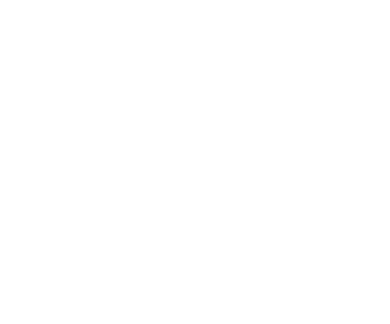
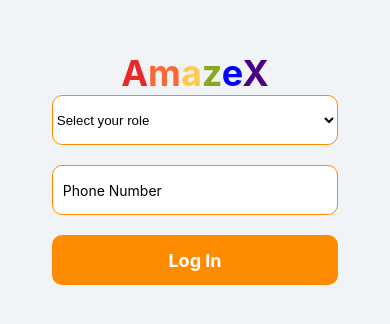
Before and after one commit to PranjalKesarwani/e-cart-dashboard, a React Native app: screen /LoginScreen in a window 390 px wide. Before the commit this address had no page. Shown: the part 254-578 px from the top of the page. Built offline with nearby package versions, Linux system fonts and the light colour scheme.

Commit message:
login screen done

```diff
--- a/package.json
+++ b/package.json
@@ -10,6 +10,7 @@
     "test": "jest"
   },
   "dependencies": {
+    "@react-native-picker/picker": "^2.7.6",
     "@react-navigation/drawer": "^6.6.15",
     "@react-navigation/native": "^6.1.17",
     "@react-navigation/native-stack": "^6.9.26",
--- /dev/null
+++ b/src/components/Title.tsx
@@ -0,0 +1,58 @@
+import React, { useEffect, useState } from 'react';
+import { View, Text, StyleSheet, Button } from 'react-native';
+import { NavigationProp } from '@react-navigation/native';
+import { NativeStackScreenProps } from '@react-navigation/native-stack';
+
+type TitleProps = {
+
+    fontSize:number;
+    fontWeight: any;
+
+}
+
+const Title = ({fontSize,fontWeight}:TitleProps) => {
+
+
+
+
+  return (
+    <Text style={{ fontSize: fontSize, fontWeight: fontWeight }}>
+      <Text style={styles.red}>A</Text>
+      <Text style={styles.orange}>m</Text>
+      <Text style={styles.yellow}>a</Text>
+      <Text style={styles.green}>z</Text>
+      <Text style={styles.blue}>e</Text>
+      <Text style={styles.indigo}>X</Text>
+    </Text>
+
+  );
+};
+
+export default Title;
+
+const styles = StyleSheet.create({
+
+  title: {
+    fontSize: 36, // Larger fontsize for the app's name
+    fontWeight: 'bold', // Good fontweight for the app's name
+  },
+  red: {
+    color: '#E72929', // Red color
+  },
+  orange: {
+    color: '#FC6736', // Orange color
+  },
+  yellow: {
+    color: '#FFC94A', // Yellow color
+  },
+  green: {
+    color: '#87A922', // Green color
+  },
+  blue: {
+    color: '#0000ff', // Blue color
+  },
+  indigo: {
+    color: '#4b0082', // Indigo color
+  },
+
+});
--- a/src/navigation/AppNavigator.tsx
+++ b/src/navigation/AppNavigator.tsx
@@ -7,6 +7,7 @@
 import SplashScreen from '../screens/SplashScreen';
 import DrawerNavigator from './DrawerNavigator';
 import AuthScreen from '../screens/AuthScreen';
+import LoginScreen from '../screens/LoginScreen';
 
 const Stack = createNativeStackNavigator<RootStackParamList>();
 
@@ -18,6 +19,7 @@
       headerShown: false,
     }} initialRouteName='SplashScreen'>
       <Stack.Screen name='SplashScreen' component={SplashScreen} />
+      <Stack.Screen name='LoginScreen' component={LoginScreen} />
       <Stack.Screen name='AuthScreen' component={AuthScreen} />
 
     <Stack.Screen name="DrawerNavigator" component={DrawerNavigator} />
--- a/src/navigation/DrawerNavigator.tsx
+++ b/src/navigation/DrawerNavigator.tsx
@@ -14,6 +14,7 @@
 import OrderHistoryScreen from '../screens/OrderHistoryScreen';
 import UploadProductScreen from '../screens/UploadProductScreen';
 import SettingsScreen from '../screens/SettingsScreen';
+import KhataScreen from '../screens/KhataScreen';
 
 const DrawerNavigator = () => {
   const Drawer = createDrawerNavigator<RootDrawerParamList>();
@@ -28,6 +29,7 @@
       <Drawer.Screen name="EditStockScreen" component={EditStockScreen} />
       <Drawer.Screen name="OrderHistoryScreen" component={OrderHistoryScreen} />
       <Drawer.Screen name="UploadProductScreen" component={UploadProductScreen}  />
+      <Drawer.Screen name="KhataScreen" component={KhataScreen}  />
       <Drawer.Screen name="SettingsScreen" component={SettingsScreen}  />
 
     </Drawer.Navigator>
--- a/src/screens/LoginScreen/index.tsx
+++ b/src/screens/LoginScreen/index.tsx
@@ -1,28 +1,90 @@
 import { NativeStackScreenProps } from '@react-navigation/native-stack';
-import React from 'react';
-import { View, Text, StyleSheet } from 'react-native';
-import {  RootStackParamList } from '../../types/types';
+import React, { useState } from 'react';
+import { View, Text, StyleSheet, TextInput, TouchableOpacity } from 'react-native';
+import { Picker } from '@react-native-picker/picker';
+import { RootStackParamList } from '../../types/types';
+import Title from '../../components/Title';
 
 type LoginScreenProps = NativeStackScreenProps<RootStackParamList, "LoginScreen">;
 
 const LoginScreen = ({ navigation }: LoginScreenProps) => {
-
-
-
-
+  const [role, setRole] = useState('');
+  const [phoneNumber, setPhoneNumber] = useState('');
 
   return (
-   <View>
-    <Text>LoginScreen </Text>
-   </View>
+    <View style={styles.container}>
+    <Title fontSize={36} fontWeight={"bold"} />
+      <View style={styles.dropdownContainer}>
+        <Picker
+          selectedValue={role}
+          onValueChange={(itemValue) => setRole(itemValue)}
+          style={styles.picker}
+        >
+          <Picker.Item label="Select your role" value="" />
+          <Picker.Item label="Seller" value="seller" />
+          <Picker.Item label="Delivery Boy" value="delivery_boy" />
+        </Picker>
+      </View>
+
+      <TextInput
+        style={styles.input}
+        placeholder="Phone Number"
+        keyboardType="phone-pad"
+        value={phoneNumber}
+        onChangeText={setPhoneNumber}
+      />
+
+      <TouchableOpacity style={styles.button} onPress={() => {navigation.navigate("DrawerNavigator")}}>
+        <Text style={styles.buttonText}>Log In</Text>
+      </TouchableOpacity>
+    </View>
   );
 };
 
 export default LoginScreen;
 
 const styles = StyleSheet.create({
-
-
-
-
+  container: {
+    flex: 1,
+    justifyContent: 'center',
+    alignItems: 'center',
+    backgroundColor: '#f0f4f7',
+    padding: 16,
+  },
+  dropdownContainer: {
+    width: '80%',
+    marginBottom: 20,
+  },
+  picker: {
+    height: 50,
+    width: '100%',
+    color: '#000',
+    backgroundColor: '#fff',
+    borderWidth: 1,
+    borderColor: '#ff8c00',
+    borderRadius: 10,
+  },
+  input: {
+    width: '80%',
+    height: 50,
+    borderColor: '#ff8c00',
+    borderWidth: 1,
+    borderRadius: 10,
+    paddingLeft: 10,
+    marginBottom: 20,
+    backgroundColor: '#fff',
+  },
+  button: {
+    width: '80%',
+    height: 50,
+    backgroundColor: '#ff8c00',
+    justifyContent: 'center',
+    alignItems: 'center',
+    borderRadius: 10,
+  },
+  buttonText: {
+    color: '#fff',
+    fontSize: 18,
+    fontWeight: 'bold',
+  },
 });
--- a/src/screens/SplashScreen/index.tsx
+++ b/src/screens/SplashScreen/index.tsx
@@ -3,15 +3,16 @@
 import { NavigationProp } from '@react-navigation/native';
 import { NativeStackScreenProps } from '@react-navigation/native-stack';
 import { RootStackParamList } from '../../types/types';
+import Title from '../../components/Title';
 
 type SplashProps = NativeStackScreenProps<RootStackParamList, "SplashScreen">
 
 const SplashScreen = ({ navigation }: SplashProps) => {
 
-  const [isAuth, setIsAuth] = useState<boolean>(true);
+  const [isAuth, setIsAuth] = useState<boolean>(false);
 
   setTimeout(()=>{
-    if(!isAuth)return navigation.replace("AuthScreen");
+    if(!isAuth)return navigation.replace("LoginScreen");
     navigation.navigate("DrawerNavigator")
 
   },3000)
@@ -19,10 +20,9 @@
 
   return (
     <View style={styles.container}>
-      <Text>Welcome to Amazex</Text>
-      <Text>Authenticating User...</Text>
-
-    </View>
+    <Title fontSize={36} fontWeight={"bold"} />
+    <Text style={styles.subtitle}>Authenticating User...</Text>
+  </View>
   );
 };
 
@@ -30,9 +30,13 @@
 
 const styles = StyleSheet.create({
   container: {
-    flex:1,
-    alignItems: "center",
-    justifyContent:"center"
-
-  }
-})
+    flex: 1,
+    alignItems: 'center',
+    justifyContent: 'center',
+    backgroundColor: '#f0f0f0', // Background color chosen for the screen
+  },
+  subtitle: {
+    fontSize: 18,
+    marginTop: 20,
+  },
+});
```
Also changed, not shown: 1 other file (tests, documents, lock files or other folders).
